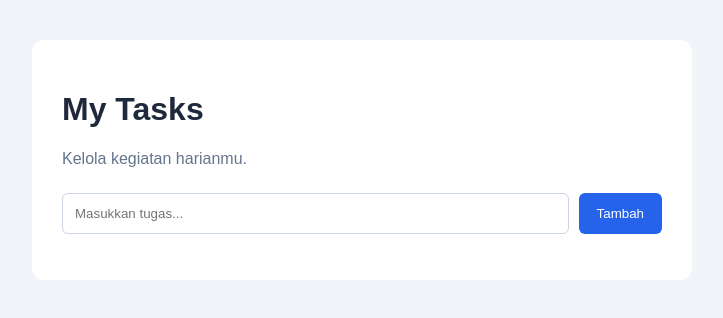
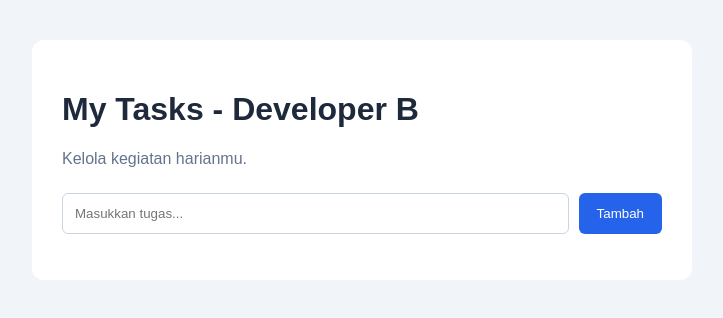
Before and after one commit to alsabnsr/SimpleTaskManager, a plain HTML site: page index.html in a window 1280 px wide. Shown: the whole page, without its empty margins (278-1001 px from the left). Drawn offline with Linux system fonts and the light colour scheme.

Commit message:
Mengubah judul oleh Developer B

```diff
--- a/index.html
+++ b/index.html
@@ -9,7 +9,7 @@
 <body>
 
     <div class="container">
-        <h1>My Tasks</h1>
+        <h1>My Tasks - Developer B</h1>
         <p>Kelola kegiatan harianmu.</p>
 
         <div class="input-group">
```
